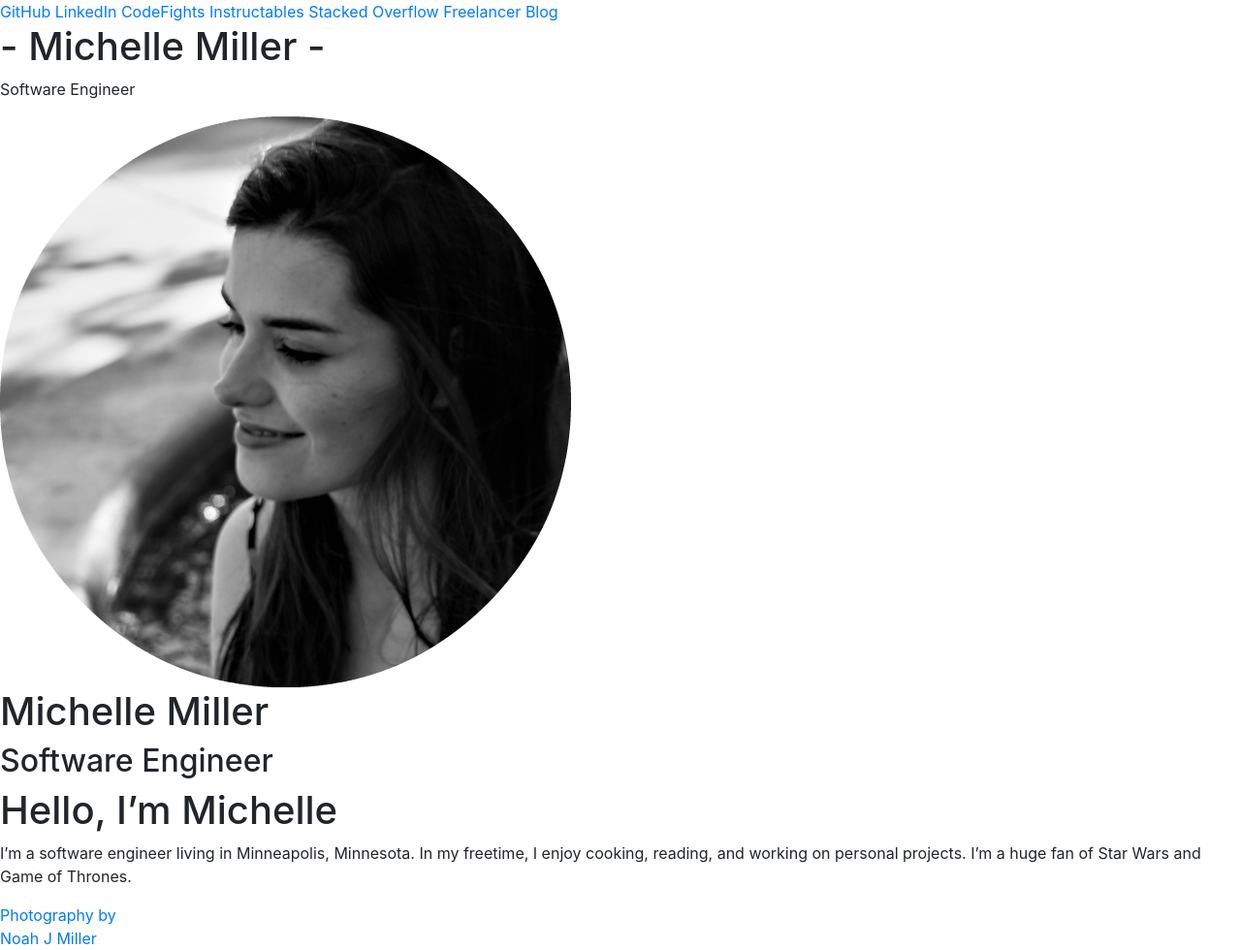
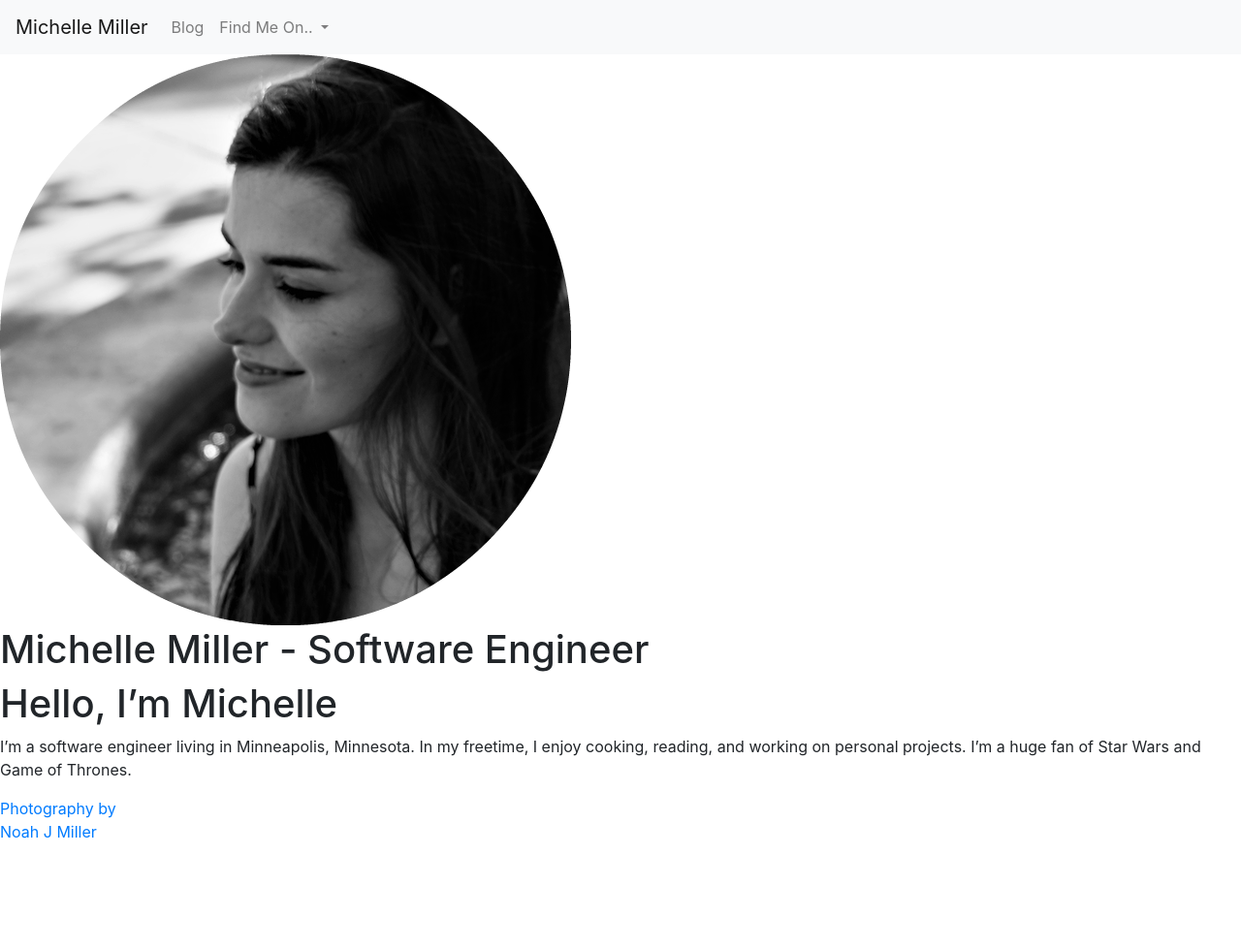
Before and after one commit to chellimiller/chellimiller.github.io, a Jekyll site: the page built from index.md, in a window 1280 px wide. Shown: the whole page at 97% size. Built offline with Jekyll 4.4.1, drawn with Linux system fonts in a browser that asks for light colours; our own code applies the rules of GitHub Pages for plain Markdown files; after the commit the page ends 900 px from its top, so only the background shows below that.

Commit message:
Update Header

```diff
--- a/_includes/header.html
+++ b/_includes/header.html
@@ -1,7 +1,46 @@
 <header>
-	<nav>{% include nav-social.html %}</nav>
-	<div id="title">
-		<h1>- {{ site.title | default: site.github.repository_name }} -</h1>
-		<p id="tagline">{{ site.description }}</p>
-	</div>
+	<nav class="navbar navbar-expand-lg navbar-light bg-light">
+		<a class="navbar-brand" href="#">Michelle Miller</a>
+		<button class="navbar-toggler" type="button" data-toggle="collapse" data-target="#navbarSupportedContent"
+		 aria-controls="navbarSupportedContent" aria-expanded="false" aria-label="Toggle navigation">
+			<span class="navbar-toggler-icon"></span>
+		</button>
+
+		<div class="collapse navbar-collapse" id="navbarSupportedContent">
+			<ul class="navbar-nav mr-auto">
+				<li class="nav-item">
+					<a class="nav-link" href="http://chellimiller.blogspot.com/">Blog</a>
+				</li>
+				<li class="nav-item dropdown">
+					<a class="nav-link dropdown-toggle" href="#" id="navbarDropdown" role="button" data-toggle="dropdown"
+					 aria-haspopup="true" aria-expanded="false">
+						Find Me On..
+					</a>
+					<div class="dropdown-menu" aria-labelledby="navbarDropdown">
+						<ul class="navbar-nav mr-auto">
+							<li class="nav-item">
+								<a class="nav-link" href="https://github.com/chellimiller/">GitHub</a>
+							</li>
+							<li class="nav-item">
+								<a class="nav-link" href="https://www.linkedin.com/in/chellicmiller/">LinkedIn</a>
+							</li>
+							<li class="nav-item">
+								<a class="nav-link" href="https://codefights.com/profile/chelli_m">CodeFights</a>
+							</li>
+							<li class="nav-item">
+								<a class="nav-link" href="https://www.instructables.com/member/chellicmiller/">Instructables</a>
+							</li>
+							<li class="nav-item">
+								<a class="nav-link" href="https://stackoverflow.com/users/story/6832300">Stacked
+									Overflow</a>
+							</li>
+							<li class="nav-item">
+								<a class="nav-link" href="https://www.freelancer.com/u/ChelliMiller">Freelancer</a>
+							</li>
+						</ul>
+					</div>
+				</li>
+			</ul>
+		</div>
+	</nav>
 </header>
--- a/_includes/nav-social.html
+++ /dev/null
@@ -1,7 +0,0 @@
-<a href="https://github.com/chellimiller/">GitHub</a>
-<a href="https://www.linkedin.com/in/chellicmiller/">LinkedIn</a>
-<a href="https://codefights.com/profile/chelli_m">CodeFights</a>
-<a href="https://www.instructables.com/member/chellicmiller/">Instructables</a>
-<a href="https://stackoverflow.com/users/story/6832300">Stacked Overflow</a>
-<a href="https://www.freelancer.com/u/ChelliMiller">Freelancer</a>
-<a href="http://chellimiller.blogspot.com/">Blog</a>
--- a/_layouts/about.html
+++ b/_layouts/about.html
@@ -1,9 +1,10 @@
 ---
 layout: default
 ---
-<section id="intro">
-	<img src="https://github.com/chellimiller/chellimiller.github.io/blob/master/img/profilepic.png?raw=true" alt="It's me!">
-	<h1>Michelle Miller</h1>
-	<h2>Software Engineer</h2>
-</section>
-<section id="about">{{ content }}</section>
+<div class="michi-grid-c2">
+	<section class="intro">
+		<img src="https://github.com/chellimiller/chellimiller.github.io/blob/master/img/profilepic.png?raw=true" alt="It's me!">
+		<h1>Michelle Miller - Software Engineer</h1>
+	</section>
+	<section class="about">{{ content }}</section>
+</div>
```
